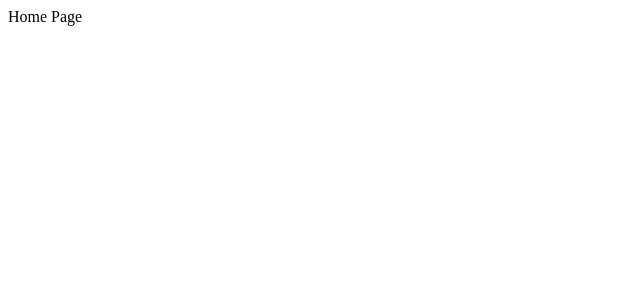
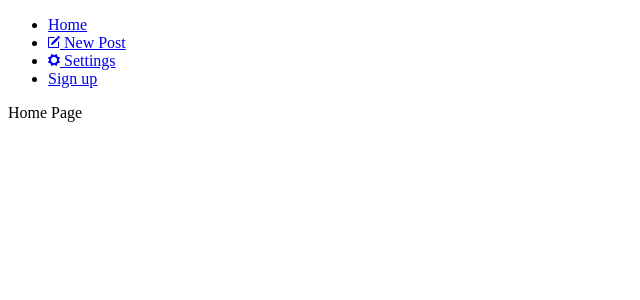
Before and after one commit to gloriaJun/react-realworld-example-app, a React app: page / in a window 1280 px wide. Shown: the top 300 px of the page, without its empty margins (0-640 px from the left). Built offline with nearby package versions, Linux system fonts and the light colour scheme; a web font is replaced by a local one.

Commit message:
[#4] Add the header component

```diff
--- a/src/container/app/App.js
+++ b/src/container/app/App.js
@@ -1,11 +1,15 @@
 import React from 'react';
 import { HashRouter } from 'react-router-dom';
 
+import Header from 'container/app/Header';
 import Routes from 'container/app/Routes';
+
+const { TITLE } = process.env;
 
 export default () => {
   return (
     <HashRouter>
+      <Header title={TITLE} />
       <Routes />
     </HashRouter>
   );
--- /dev/null
+++ b/src/container/app/Header.js
@@ -0,0 +1,49 @@
+import React from 'react';
+import { Link, NavLink } from 'react-router-dom';
+import PropTypes from 'prop-types';
+
+import ROUTE from 'constants/routes';
+
+const Header = ({ title }) => {
+  return (
+    <nav className="navbar navbar-light">
+      <div className="container">
+        <Link to={ROUTE.INDEX} className="navbar-brand">
+          {title}
+        </Link>
+
+        <ul className="nav navbar-nav pull-xs-right">
+          <li className="nav-item">
+            {/* Add "active" class when you're on that page" */}
+            <NavLink to={ROUTE.INDEX} className="nav-link">
+              Home
+            </NavLink>
+          </li>
+          <li className="nav-item">
+            <NavLink to={ROUTE.EDITOR} className="nav-link">
+              <i className="ion-compose" />
+              &nbsp;New Post
+            </NavLink>
+          </li>
+          <li className="nav-item">
+            <NavLink to={ROUTE.SETTING} className="nav-link">
+              <i className="ion-gear-a" />
+              &nbsp;Settings
+            </NavLink>
+          </li>
+          <li className="nav-item">
+            <NavLink to={ROUTE.SIGN_UP} className="nav-link">
+              Sign up
+            </NavLink>
+          </li>
+        </ul>
+      </div>
+    </nav>
+  );
+};
+
+Header.propTypes = {
+  title: PropTypes.string.isRequired,
+};
+
+export default Header;
```
